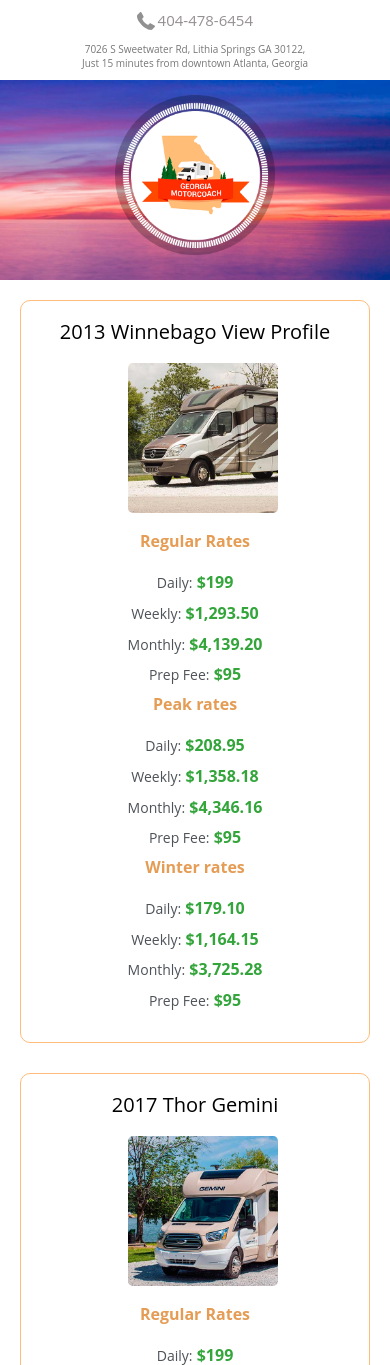
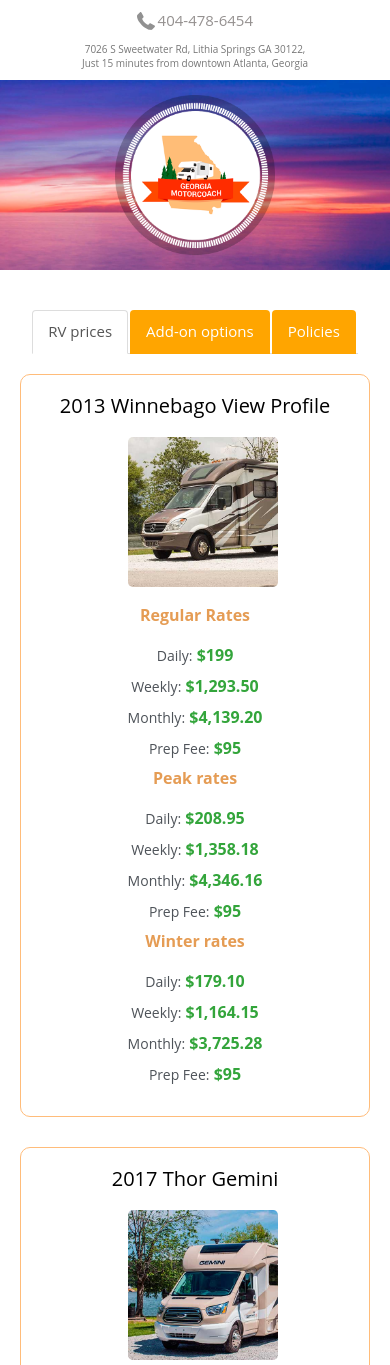
Before and after one commit to prodocik/GMCWebPhp, a PHP site: page /pricing.php in a window 390 px wide. Shown: the part 56-1421 px from the top of the page. Run offline with PHP 8.4, Linux system fonts and the light colour scheme; some web fonts are replaced.

Commit message:
Tabs, FAQ fix, Package page
faq logo fix
package page added
pricing tabs added

```diff
--- a/assets.php
+++ b/assets.php
@@ -10,8 +10,8 @@
 <link href="css/bootstrap.min.css" rel="stylesheet" />
 <link href="css/fonts.css" rel="stylesheet" />
 <link href="slick/slick.css" rel="stylesheet" />
-<link rel="stylesheet" href="css/faqEngine.css"> <!-- Resource style -->
-<link href="css/style.css?version=6" rel="stylesheet" />
+<link rel="stylesheet" href="css/faqEngine.css?version=2"> <!-- Resource style -->
+<link href="css/style.css?version=8" rel="stylesheet" />
 <script src="js/jquery.min.js"></script>
 <script src="js/bootstrap.min.js"></script>
 <script type="text/javascript" src="slick/slick.min.js"></script>
--- a/css/faqEngine.css
+++ b/css/faqEngine.css
@@ -218,7 +218,7 @@ ul li {
     padding: 0 5% 1em;
     overflow: auto;
     -webkit-overflow-scrolling: touch;
-    z-index: 1;
+    z-index: 11;
     -webkit-backface-visibility: hidden;
     backface-visibility: hidden;
     -webkit-transform: translateZ(0) translateX(100%);
@@ -288,7 +288,7 @@ ul li {
     overflow: hidden;
     text-indent: 100%;
     white-space: nowrap;
-    z-index: 2;
+    z-index: 12;
     /* Force Hardware Acceleration in WebKit */
     -webkit-transform: translateZ(0);
     -moz-transform: translateZ(0);
--- a/css/style.css
+++ b/css/style.css
@@ -23,9 +23,34 @@ nav {
     margin-bottom: 0;
 }
 
+.nav-item {
+    display: inline-block;
+    color: orange;
+    font-size: 15px;
+    text-align: center;
+    margin-left: 0;
+    margin-right: auto;
+}
+
+.nav-item .active {
+    background-color: orange;
+}
+
+
+ul.nav.nav-tabs {
+
+    margin-top: 20px;
+}
+
 
 /*
 mainpage */
+
+.packageList {
+    margin-top: 30px;
+    font-size: 15px;
+    margin-bottom: 30px;
+}
 
 .advantage {
     text-align: center;
@@ -84,6 +109,7 @@ mainpage */
 .whiteline img {
     display: inline-block;
 }
+
 
 
 
@@ -246,6 +272,7 @@ img button a {
 
 
 
+
 /* The animation code */
 
 @-webkit-keyframes example {
@@ -269,6 +296,7 @@ img button a {
         ;
     }
 }
+
 
 
 
@@ -451,7 +479,7 @@ img button a {
 .header .logo {
     margin-top: -50px;
     position: absolute;
-    z-index: 10;
+    z-index: 2;
 }
 
 
@@ -610,6 +638,7 @@ img button a {
 .photos-block img {
     margin-top: 5px;
 }
+
 
 
 /* product-item */
@@ -752,13 +781,14 @@ img button a {
 }
 
 .desc ul {
-       margin-top: 30px;
-       margin-bottom: 30px;
+    margin-top: 30px;
+    margin-bottom: 30px;
 }
 
 .desc a {
-      color: orange;
-}
+    color: orange;
+}
+
 .product-item .attr {
     background: #f9f1e6;
     padding: 50px 55px;
@@ -879,11 +909,11 @@ img button a {
 
 
 
+
 /* about-box */
 
 .about-box {
     margin-top: 32px;
-
 }
 
 .about-box h1 {
@@ -1123,10 +1153,6 @@ img button a {
     text-align: left;
 }
 
-
-
-
-
 /* Large devices (large desktops, 1200px and up) */
 
 @media (max-width: 1200px) {
@@ -1181,10 +1207,6 @@ img button a {
         padding: 15px;
     }
 }
-
-
-
-
 
 /* Large devices (desktops, 992px and up) */
 
@@ -1322,16 +1344,18 @@ img button a {
     }
 }
 
-
-
-
-
 /* Large devices (tablets, 767px and up) */
 
 @media (max-width: 767px) {
+    .center-block {
+        display: flex;
+        justify-content: center;
+        margin-left: 0;
+        margin-right: auto;
+    }
     .panel-top .tel {
         text-align: center;
-         }
+    }
     .adress {
         text-align: center;
         margin-top: 10px;
@@ -1346,14 +1370,18 @@ img button a {
         background-color: transparent;
     }
     header {
-        height: 200px;
+        height: 190px;
     }
     .browseRv {
         visibility: hidden;
     }
-    .nav {
+
+    .mainMenu {
         visibility: hidden;
         position: absolute;
+    }
+    .center-block {
+        margin-top: 20px;
     }
     .bookingTitle {
         text-align: center;
@@ -1638,7 +1666,6 @@ img button a {
     .footer .box a.link {
         color: #fff;
         font-size: 18px;
-        text-align: center;
         text-decoration: underline;
         display: block;
     }
--- a/func.php
+++ b/func.php
@@ -7,6 +7,9 @@
         }
             if ($_GET['page'] == 'faq') {
         include ('faq.php');
+        }
+              if ($_GET['page'] == 'package') {
+        include ('package.php');
         }
         ///Show RV page
 	if ($_GET['page'] == 'gemini') {
--- a/mainMenu.php
+++ b/mainMenu.php
@@ -24,14 +24,15 @@
                         </div>
 
                     </div>
-                    <div class="col-md-7 col-sm-9 col-xs-7">
-                        <ul class="nav nav-pills">
+                    <div class="col-md-7 col-sm-9 col-xs-7 mainMenu">
+                        <ul class="nav nav-pills ">
                             <li><a href="../">MAIN</a></li>
                             <li class="sub-menu"><a>RV RENTALS</a>
                                 <ul class="dropdown">
                                     <li><a href="ourfleet.html" >OUR FLEET</a></li>
                                     <li><a href="pricing">PRICING</a></li>
                                     <li><a href="faq.html">FAQ</a></li>
+                                    <li><a href="package.html">PACKING <br>LIST</a></li>
                                 </ul>
                             </li>
 
--- a/menu.php
+++ b/menu.php
@@ -7,6 +7,7 @@
                     <li><a href="ourfleet.html">OUR FLEET</a></li>
                     <li><a href="pricing">PRICING</a></li>
                     <li><a href="faq.html">FAQ</a></li>
+                      <li><a href="package.html">PACKING LIST</a></li>
                     <li><a href="about">ABOUT COMPANY</a></li>
                     <li><a href="location">LOCATION</a></li>
                     <li><a href="privacy">PRIVACY POLICY</a></li>
--- a/ourfleet.php
+++ b/ourfleet.php
@@ -5,7 +5,7 @@
         </div>
 
         </div>
-      <div class="clearfix">a</div>
+
     </header>
     <div class="content">
         <div class="products">
--- a/prices.php
+++ b/prices.php
@@ -1,4 +1,24 @@
+
+  <div class="container">
+  <div class="center-block">
+
+  <ul class="nav nav-tabs" role="tablist">
+  <li class="nav-item">
+    <a class="nav-link active" href="#RVs" role="tab" data-toggle="tab">RV prices</a>
+  </li>
+  <li class="nav-item">
+    <a class="nav-link active" href="#addon" role="tab" data-toggle="tab">Add-on options</a>
+  </li>
+  <li class="nav-item">
+    <a class="nav-link active" href="#policies" role="tab" data-toggle="tab">Policies</a>
+  </li>
+</ul>
+
+</div>
+</div>
  <div class="content">
+<div class="tab-content">
+  <div role="tabpanel" class="tab-pane fade in active" id="RVs">
         <div class="pricing-item">
             <div class="container">
                 <div class="row">
@@ -350,6 +370,8 @@
                 </div>
             </div>
         </div>
+        </div>
+         <div role="tabpanel" class="tab-pane fade" id="addon">
         <div class="pricing-item">
             <div class="container">
                 <div class="row">
@@ -372,6 +394,8 @@
                 </div>
             </div>
         </div>
+        </div>
+          <div role="tabpanel" class="tab-pane fade" id="policies">
         <div class="pricing-item">
             <div class="container">
                 <div class="row">
@@ -407,11 +431,16 @@
                     <div class="prices prices1 col-md-12 col-sm-12">
                         <ul>
                             <h4>Pickup  and Return</h4>
-                            <li>Pickup is<span> 11 AM  -   4 PM </span></li>
+                            <li>Pickup is<span> 10 AM  -   4 PM </span></li>
                             <li>Return is<span> 11 AM or earlier, unless evening return is booked</span> </li>
                         </ul>
                     </div>
                 </div>
             </div>
         </div>
+        </div>
+        </div>
     </div>
+    <script>
+        $('.nav-tabs a[href="#RVs"]').tab('show')
+    </script>
```
Also changed, not shown: package.php (added, +86 -0 lines), 1 other file.
